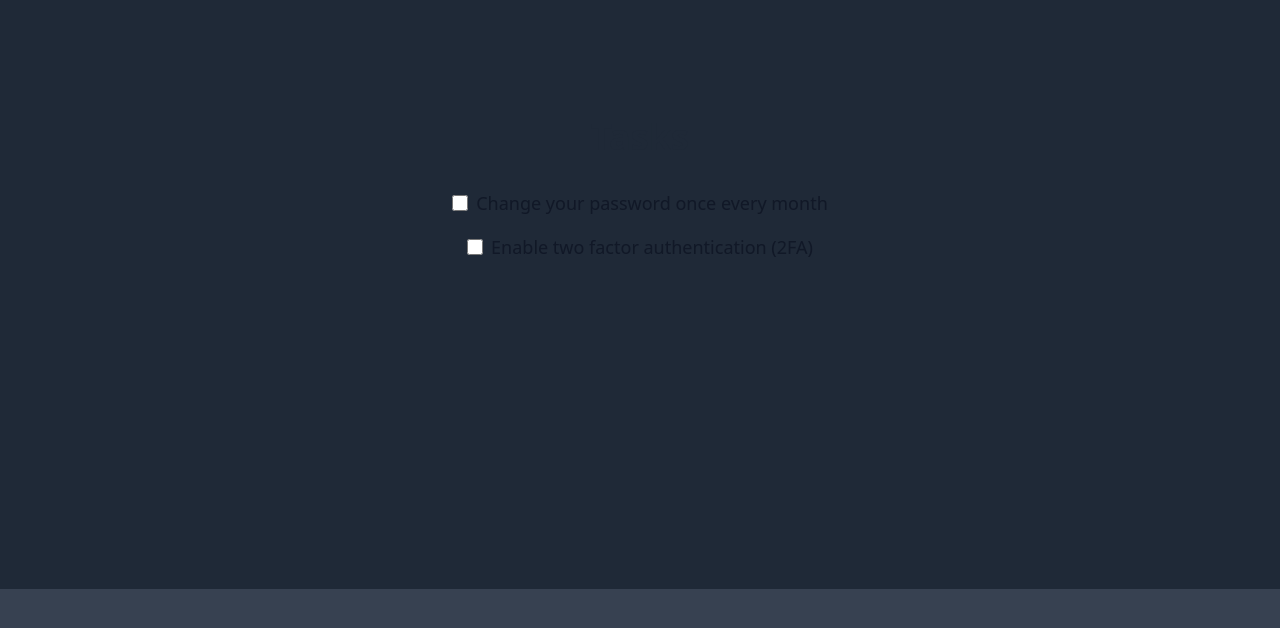
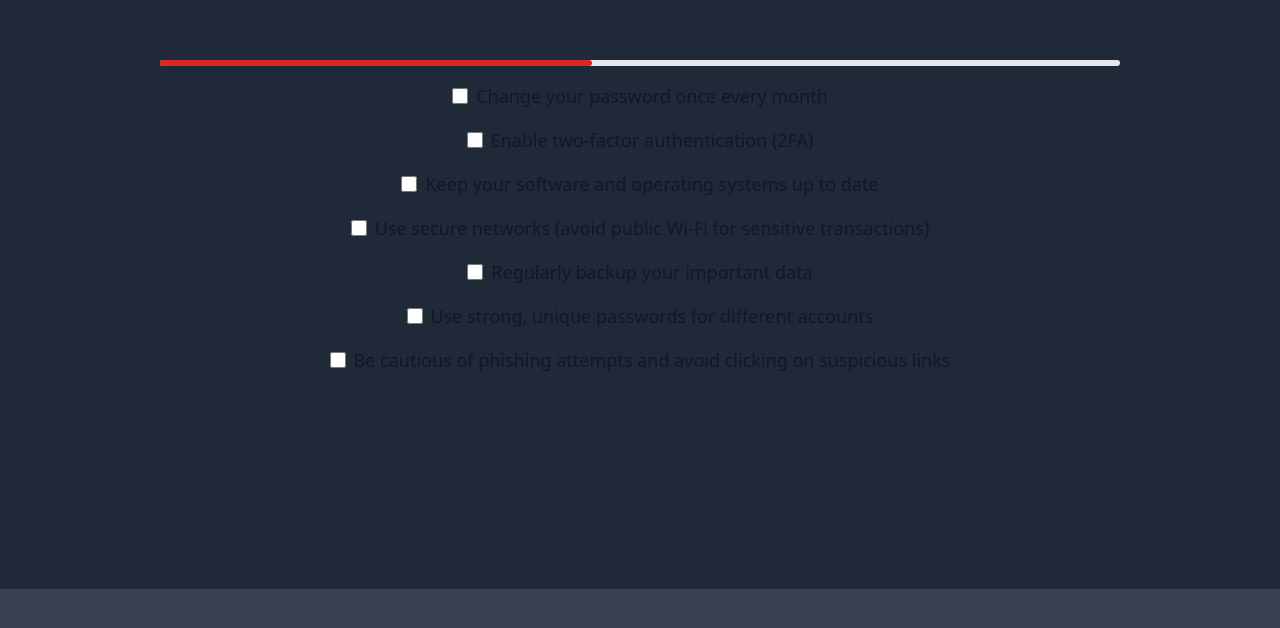
Before and after one commit to jonathan-imanu/SHACKS-2024, a React (Create React App) app in the folder fraud_guardian/: page / in a window 1280 px wide. Shown: the part 1811-2439 px from the top of the page. Built offline with nearby package versions, Linux system fonts and the light colour scheme.

Commit message:
finished frontend

```diff
--- a/fraud_guardian/src/App.js
+++ b/fraud_guardian/src/App.js
@@ -230,15 +230,44 @@ function App() {
       {/* Tasks Section */}
       <div id="tasks" className="bg-gray-800 min-h-screen flex flex-col justify-center items-center">
         <h2 className="text-4xl font-bold text-gray-800 dark:text-white mb-8">Tasks</h2>
-        <div class="flex items-center mb-4">
-            <input id="default-checkbox" type="checkbox" value="" class="w-4 h-4 text-blue-600 bg-gray-100 border-gray-300 rounded focus:ring-blue-500 dark:focus:ring-blue-600 dark:ring-offset-gray-800 focus:ring-2 dark:bg-gray-700 dark:border-gray-600" />
-            <label for="default-checkbox" class="ms-2 text-lg font-medium text-gray-900 dark:text-gray-300">Change your password once every month</label>
-        </div>
-        <div class="flex items-center">
-            <input id="default-checkbox" type="checkbox" value="" class="w-4 h-4 text-blue-600 bg-gray-100 border-gray-300 rounded focus:ring-blue-500 dark:focus:ring-blue-600 dark:ring-offset-gray-800 focus:ring-2 dark:bg-gray-700 dark:border-gray-600" />
-            <label for="checked-checkbox" class="ms-2 text-lg font-medium text-gray-900 dark:text-gray-300">Enable two factor authentication (2FA)</label>
+        <div class="w-3/4 bg-gray-200 rounded-full h-1.5 mb-4 dark:bg-gray-700">
+          <div class="bg-red-600 h-1.5 rounded-full dark:bg-blue-500" style={{ width: '45%' }}></div>
         </div>
 
+        <div className="flex items-center mb-4">
+          <input id="password-change-checkbox" type="checkbox" value="" className="w-4 h-4 text-blue-600 bg-gray-100 border-gray-300 rounded focus:ring-blue-500 dark:focus:ring-blue-600 dark:ring-offset-gray-800 focus:ring-2 dark:bg-gray-700 dark:border-gray-600" />
+          <label htmlFor="password-change-checkbox" className="ms-2 text-lg font-medium text-gray-900 dark:text-gray-300">Change your password once every month</label>
+        </div>
+
+        <div className="flex items-center mb-4">
+          <input id="2fa-checkbox" type="checkbox" value="" className="w-4 h-4 text-blue-600 bg-gray-100 border-gray-300 rounded focus:ring-blue-500 dark:focus:ring-blue-600 dark:ring-offset-gray-800 focus:ring-2 dark:bg-gray-700 dark:border-gray-600" />
+          <label htmlFor="2fa-checkbox" className="ms-2 text-lg font-medium text-gray-900 dark:text-gray-300">Enable two-factor authentication (2FA)</label>
+        </div>
+
+        <div className="flex items-center mb-4">
+          <input id="software-updates-checkbox" type="checkbox" value="" className="w-4 h-4 text-blue-600 bg-gray-100 border-gray-300 rounded focus:ring-blue-500 dark:focus:ring-blue-600 dark:ring-offset-gray-800 focus:ring-2 dark:bg-gray-700 dark:border-gray-600" />
+          <label htmlFor="software-updates-checkbox" className="ms-2 text-lg font-medium text-gray-900 dark:text-gray-300">Keep your software and operating systems up to date</label>
+        </div>
+
+        <div className="flex items-center mb-4">
+          <input id="secure-network-checkbox" type="checkbox" value="" className="w-4 h-4 text-blue-600 bg-gray-100 border-gray-300 rounded focus:ring-blue-500 dark:focus:ring-blue-600 dark:ring-offset-gray-800 focus:ring-2 dark:bg-gray-700 dark:border-gray-600" />
+          <label htmlFor="secure-network-checkbox" className="ms-2 text-lg font-medium text-gray-900 dark:text-gray-300">Use secure networks (avoid public Wi-Fi for sensitive transactions)</label>
+        </div>
+
+        <div className="flex items-center mb-4">
+          <input id="data-backup-checkbox" type="checkbox" value="" className="w-4 h-4 text-blue-600 bg-gray-100 border-gray-300 rounded focus:ring-blue-500 dark:focus:ring-blue-600 dark:ring-offset-gray-800 focus:ring-2 dark:bg-gray-700 dark:border-gray-600" />
+          <label htmlFor="data-backup-checkbox" className="ms-2 text-lg font-medium text-gray-900 dark:text-gray-300">Regularly backup your important data</label>
+        </div>
+
+        <div className="flex items-center mb-4">
+          <input id="strong-password-checkbox" type="checkbox" value="" className="w-4 h-4 text-blue-600 bg-gray-100 border-gray-300 rounded focus:ring-blue-500 dark:focus:ring-blue-600 dark:ring-offset-gray-800 focus:ring-2 dark:bg-gray-700 dark:border-gray-600" />
+          <label htmlFor="strong-password-checkbox" className="ms-2 text-lg font-medium text-gray-900 dark:text-gray-300">Use strong, unique passwords for different accounts</label>
+        </div>
+
+        <div className="flex items-center mb-4">
+          <input id="phishing-checkbox" type="checkbox" value="" className="w-4 h-4 text-blue-600 bg-gray-100 border-gray-300 rounded focus:ring-blue-500 dark:focus:ring-blue-600 dark:ring-offset-gray-800 focus:ring-2 dark:bg-gray-700 dark:border-gray-600" />
+          <label htmlFor="phishing-checkbox" className="ms-2 text-lg font-medium text-gray-900 dark:text-gray-300">Be cautious of phishing attempts and avoid clicking on suspicious links</label>
+        </div>
       </div>
 
       {/* Links Section */}
```
